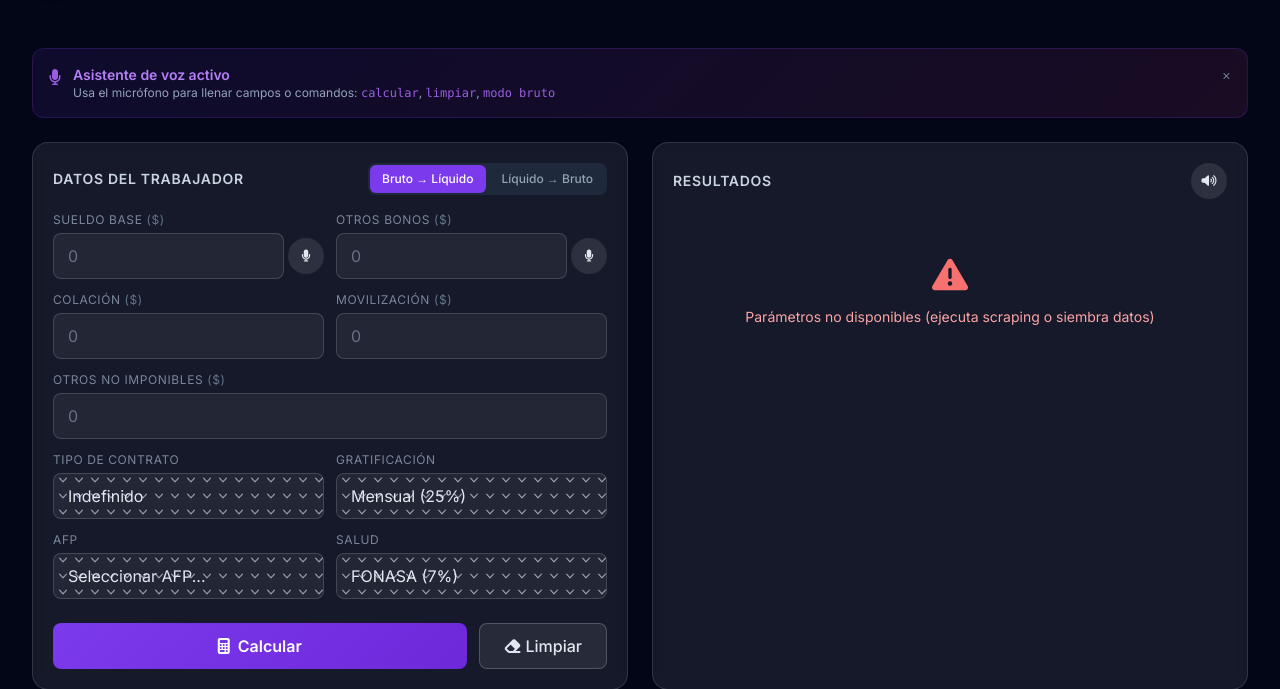
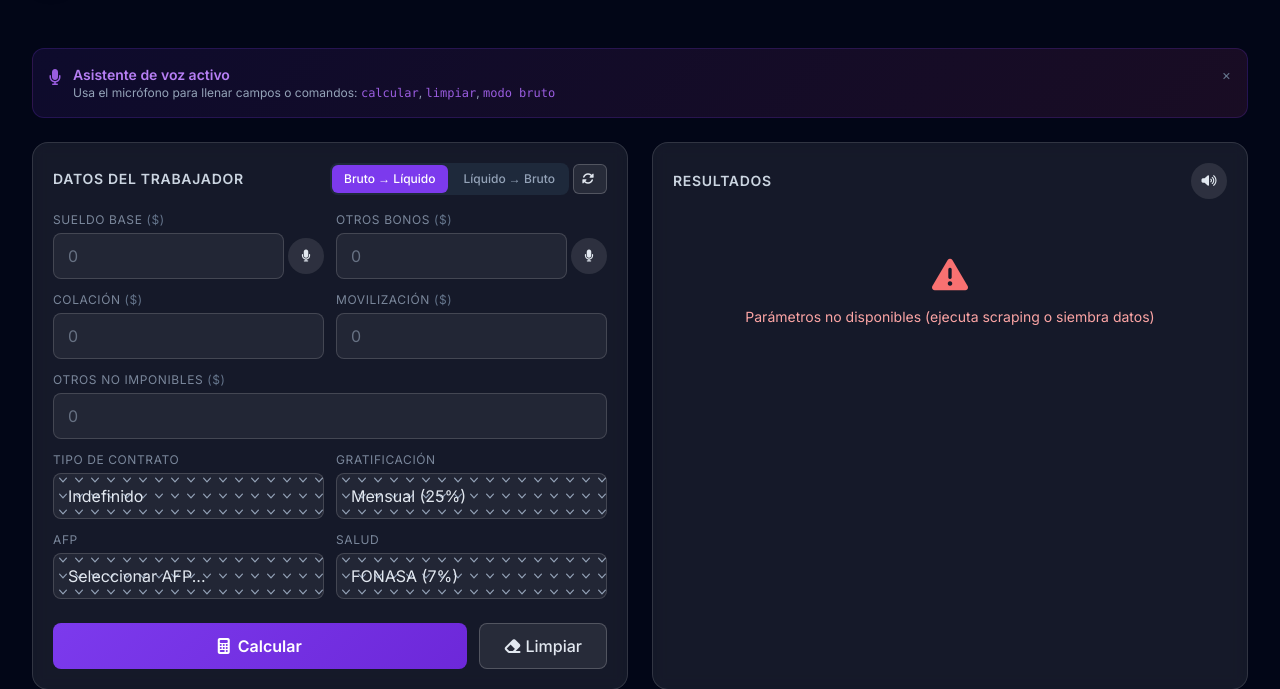
Before and after one commit to Andres-ux2026/saas_cym-, a Django app: page /calculadora/ in a window 1280 px wide. Shown: the part 66-755 px from the top of the page. Run offline with Django 5.2, Linux system fonts and the light colour scheme; data that the repository does not hold is empty; some libraries are stand-ins or nearby versions.

Commit message:
feat: botón Actualizar Parámetros en calculadora
- Agrega botón sync en el header de la calculadora
- Llama a POST /api/parametros/actualizar con feedback visual
- Muestra toast de carga, éxito o error
- Recarga parámetros automáticamente al actualizar

```diff
--- a/static/js/calculo_sueldo.js
+++ b/static/js/calculo_sueldo.js
@@ -326,3 +326,35 @@
     document.getElementById("resultados-content").classList.add("hidden");
     document.getElementById("btn-enviar-whatsapp").classList.add("hidden");
 }
+
+function actualizarParametros() {
+    var btn = document.getElementById("btn-actualizar-params");
+    var toast = document.getElementById("toast-params");
+    if (!btn || !toast) return;
+    btn.disabled = true;
+    btn.innerHTML = '<i class="fas fa-spinner fa-spin mr-1"></i>';
+    toast.className = 'text-xs px-3 py-2 rounded-lg mt-2 bg-primary-900/50 text-primary-300 border border-primary-700/50';
+    toast.textContent = "Actualizando parámetros desde PreviRed y SII...";
+    toast.classList.remove("hidden");
+    fetch("/api/parametros/actualizar", { method: "POST" })
+        .then(function(r) { return r.json(); })
+        .then(function(data) {
+            if (data.ok) {
+                toast.className = 'text-xs px-3 py-2 rounded-lg mt-2 bg-emerald-900/50 text-emerald-300 border border-emerald-700/50';
+                toast.textContent = "Parámetros actualizados correctamente";
+                cargarParametros();
+            } else {
+                toast.className = 'text-xs px-3 py-2 rounded-lg mt-2 bg-red-900/50 text-red-300 border border-red-700/50';
+                toast.textContent = data.error || "Error al actualizar";
+            }
+        })
+        .catch(function() {
+            toast.className = 'text-xs px-3 py-2 rounded-lg mt-2 bg-red-900/50 text-red-300 border border-red-700/50';
+            toast.textContent = "Error de conexión al actualizar parámetros";
+        })
+        .finally(function() {
+            btn.disabled = false;
+            btn.innerHTML = '<i class="fas fa-sync-alt mr-1"></i>';
+            setTimeout(function() { toast.classList.add("hidden"); }, 6000);
+        });
+}
--- a/templates/partials/calculadora.html
+++ b/templates/partials/calculadora.html
@@ -2,10 +2,14 @@
     <div class="glass-card p-5 space-y-4">
         <div class="flex items-center justify-between">
             <h2 class="text-sm font-semibold text-slate-300 uppercase tracking-wider">Datos del trabajador</h2>
-            <div class="flex gap-1 bg-dark-800 rounded-lg p-0.5">
-                <button data-modo="bruto_a_liquido" class="modo-btn tab-active text-xs px-3 py-1.5 rounded-md font-medium transition-all">Bruto &rarr; Líquido</button>
-                <button data-modo="liquido_a_bruto" class="modo-btn text-xs px-3 py-1.5 rounded-md font-medium text-slate-400 hover:text-white transition-all">Líquido &rarr; Bruto</button>
+            <div class="flex items-center gap-1">
+                <div class="flex gap-1 bg-dark-800 rounded-lg p-0.5">
+                    <button data-modo="bruto_a_liquido" class="modo-btn tab-active text-xs px-3 py-1.5 rounded-md font-medium transition-all">Bruto &rarr; Líquido</button>
+                    <button data-modo="liquido_a_bruto" class="modo-btn text-xs px-3 py-1.5 rounded-md font-medium text-slate-400 hover:text-white transition-all">Líquido &rarr; Bruto</button>
+                </div>
+                <button id="btn-actualizar-params" onclick="actualizarParametros()" class="btn-secondary text-xs px-2 py-1.5 rounded-md" title="Actualizar parámetros previsionales (UF, UTM, tasas)"><i class="fas fa-sync-alt mr-1"></i></button>
             </div>
+            <div id="toast-params" class="hidden text-xs px-3 py-2 rounded-lg mt-2"></div>
         </div>
 
         <div class="space-y-3">
```
